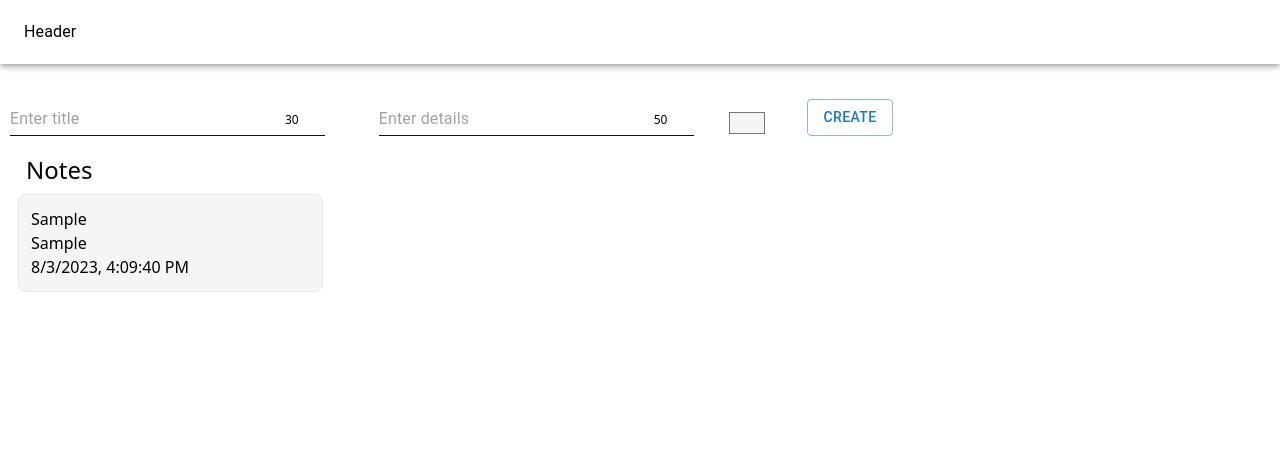
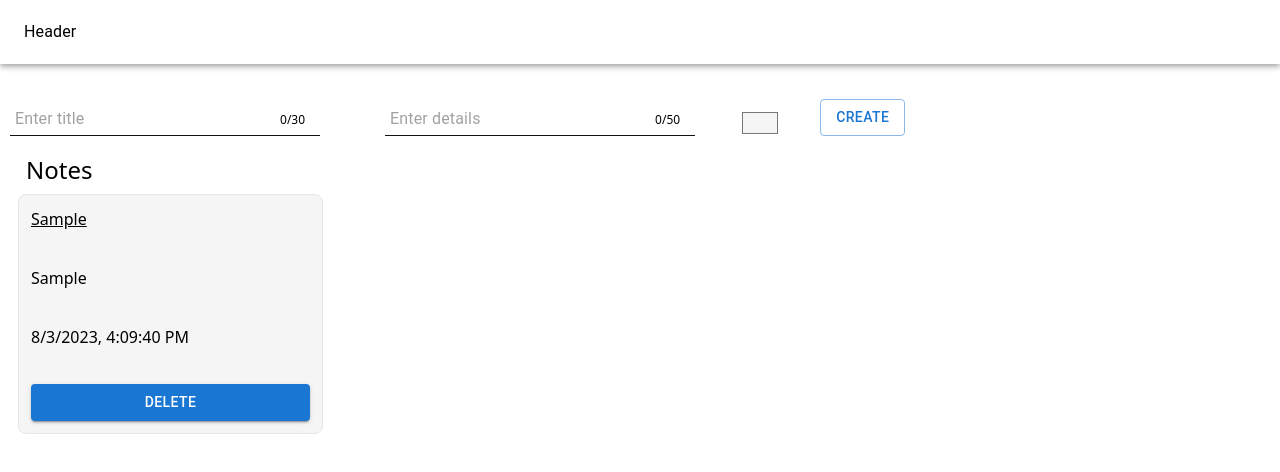
Before and after one commit to gamitej/Notes-App-Ts, a React (Vite) app: page / in a window 1280 px wide. Both pictures are taken after typing "Sample", "Sample" into the empty fields and a click on the button "CREATE". Shown: the top 472 px of the page. Built offline with nearby package versions, Linux system fonts and the light colour scheme.

Commit message:
note card created

```diff
--- a/src/App.tsx
+++ b/src/App.tsx
@@ -17,6 +17,8 @@ function App() {
     setNotes((prevNotes) => [note, ...prevNotes]);
   };
 
+  const handleDeleteNote = (id: string) => {};
+
   console.log(notes);
 
   /**
@@ -27,7 +29,7 @@ function App() {
       <Header />
       <Box style={{ padding: "10px" }}>
         <CreateNote AddNote={AddNote} />
-        <Notes notes={notes} />
+        <Notes notes={notes} handleDeleteNote={handleDeleteNote} />
       </Box>
     </div>
   );
--- a/src/comp/CreateNote.tsx
+++ b/src/comp/CreateNote.tsx
@@ -13,6 +13,7 @@ const Container = styled(Box)`
     border-bottom: 1px solid #111111;
     width: 300px;
     padding-right: 15px;
+    padding: 5px;
   }
   & > div > input[type="color"] {
     width: 40px;
@@ -89,15 +90,17 @@ const CreateNote: React.FC<CreateNoteProps> = ({ AddNote }) => {
         placeholder="Enter title"
         value={note.title}
         onChange={handleChange}
+        inputProps={{ maxLength: 30, autoCorrect: "none" }}
       />
-      <Box component="span">30</Box>
+      <Box component="span">{note.title.length}/30</Box>
       <InputBase
         name="details"
         value={note.details}
         placeholder="Enter details"
         onChange={handleChange}
+        inputProps={{ maxLength: 50, autoCorrect: "none" }}
       />
-      <Box component="span">50</Box>
+      <Box component="span">{note.details.length}/50</Box>
       <InputBase
         name="color"
         type="color"
--- a/src/comp/Notes.tsx
+++ b/src/comp/Notes.tsx
@@ -1,10 +1,10 @@
 import React from "react";
 // mui
-import { Box, Grid, Typography, styled } from "@mui/material";
+import { Button } from "@mui/material";
 // models
 import { NotesProps } from "@/models/note";
 
-const Notes: React.FC<NotesProps> = ({ notes }) => {
+const Notes: React.FC<NotesProps> = ({ notes, handleDeleteNote }) => {
   return (
     <div className="p-2">
       <h1 className="p-2 text-2xl">Notes</h1>
@@ -13,11 +13,19 @@ const Notes: React.FC<NotesProps> = ({ notes }) => {
           <div
             key={idx}
             style={{ backgroundColor: item.color }}
-            className={`lg:col-span-3 border p-3 rounded-lg`}
+            className={`md:col-span-4 lg:col-span-3 border p-3 rounded-lg h-[15rem] flex flex-col justify-between`}
           >
-            <p>{item.title}</p>
-            <p>{item.details}</p>
-            <p>{item.date}</p>
+            <p className="capitalize underline">{item.title}</p>
+            <div className="flex flex-col justify-evenly h-[80%]">
+              <p>{item.details}</p>
+              <p>{item.date}</p>
+            </div>
+            <Button
+              variant="contained"
+              onClick={() => handleDeleteNote(item.id)}
+            >
+              DELETE
+            </Button>
           </div>
         ))}
       </div>
--- a/src/models/note.ts
+++ b/src/models/note.ts
@@ -2,4 +2,5 @@ import { NoteObject } from "./createNote";
 
 export interface NotesProps {
   notes: NoteObject[];
+  handleDeleteNote: (id: string) => void;
 }
```
